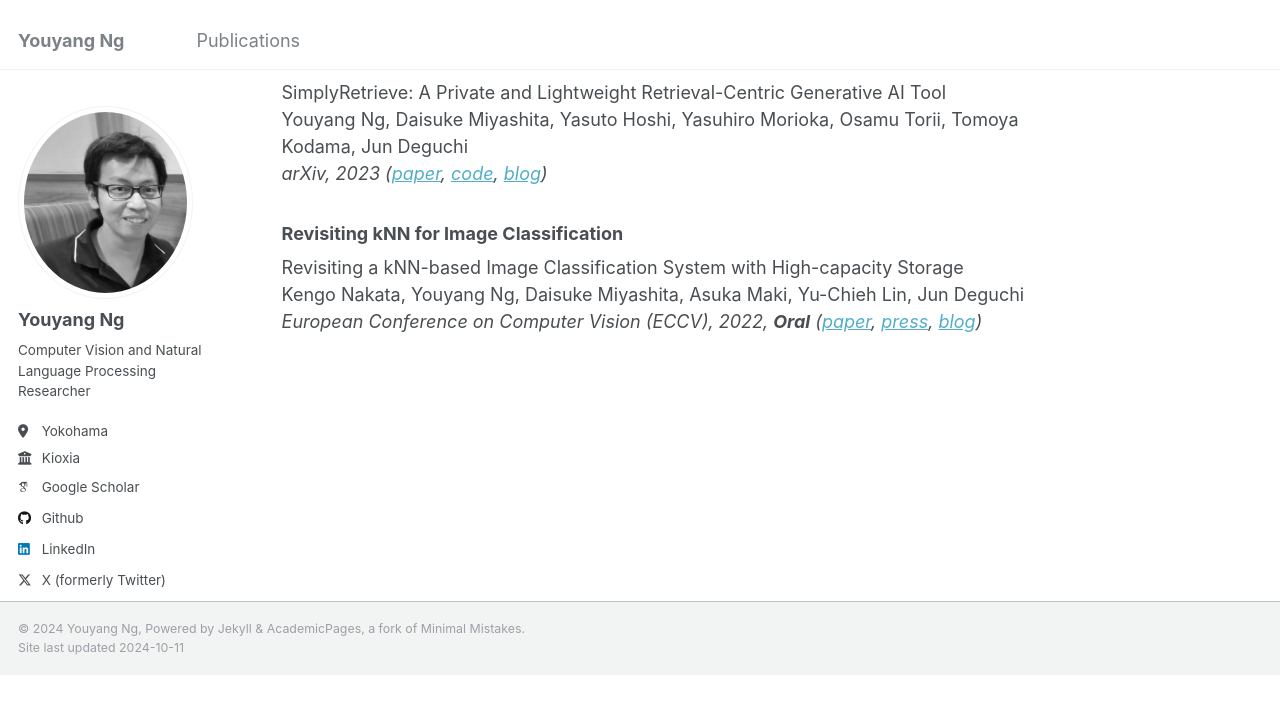
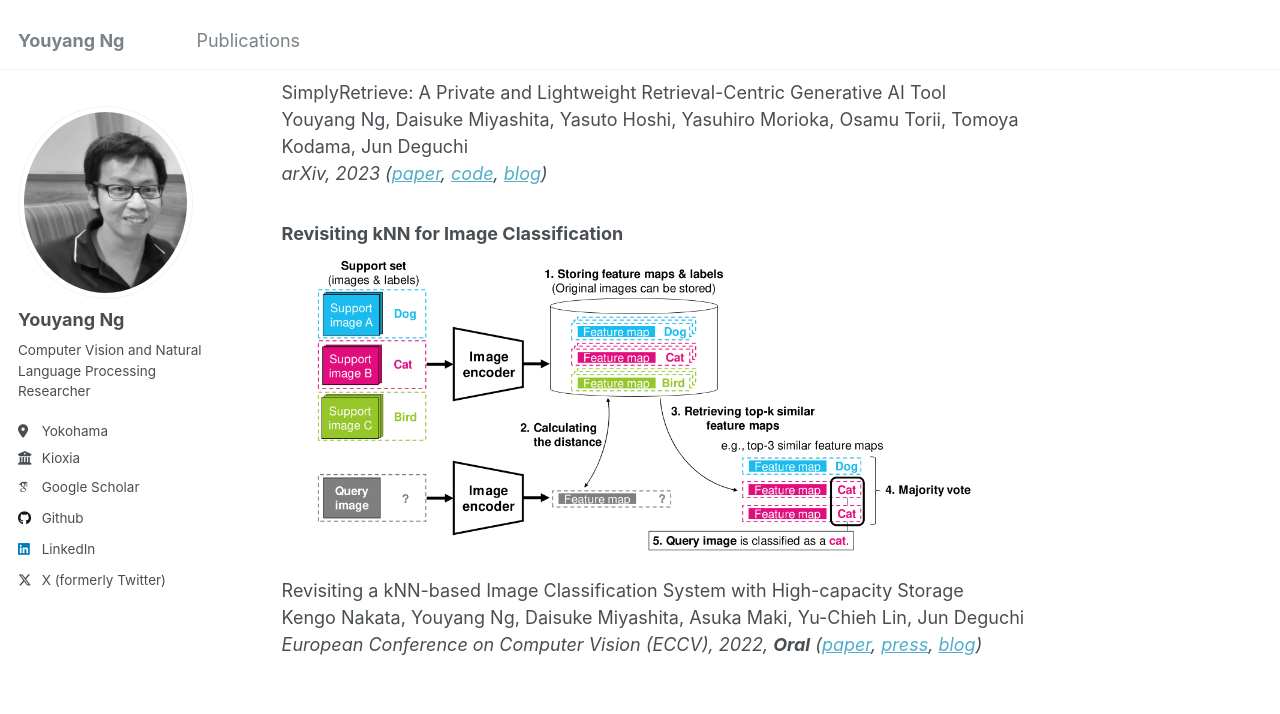
Before and after one commit to yy29/yy29.github.io, a Jekyll site: the page built from _pages/about.md, in a window 1280 px wide and 900 px high, scrolled down 2505 px. Shown: the top 714 px of the window. Built offline with Jekyll 4.4.1, drawn with Linux system fonts in a browser that asks for light colours; some web fonts are replaced; before the commit the page ends 3180 px from its top, so only the background shows below that.

Commit message:
Update about.md

```diff
--- a/_pages/about.md
+++ b/_pages/about.md
@@ -47,6 +47,8 @@ Youyang Ng, Daisuke Miyashita, Yasuto Hoshi, Yasuhiro Morioka, Osamu Torii, Tomo
 *arXiv, 2023 ([paper](https://arxiv.org/abs/2308.03983), [code](https://github.com/RCGAI/SimplyRetrieve), [blog](https://www.kioxia.com/en-jp/rd/technology/topics/topics-58.html))*
 
 ### Revisiting kNN for Image Classification
+<img style="height: 300px" src="../images/2022_knn.png">
+
 Revisiting a kNN-based Image Classification System with High-capacity Storage
 Kengo Nakata, Youyang Ng, Daisuke Miyashita, Asuka Maki, Yu-Chieh Lin, Jun Deguchi
 *European Conference on Computer Vision (ECCV), 2022, **Oral** ([paper](https://arxiv.org/abs/2204.01186), [press](https://www.kioxia.com/en-jp/about/news/2022/20221102-1.html), [blog](https://www.kioxia.com/en-jp/rd/technology/topics/topics-39.html))*
```
